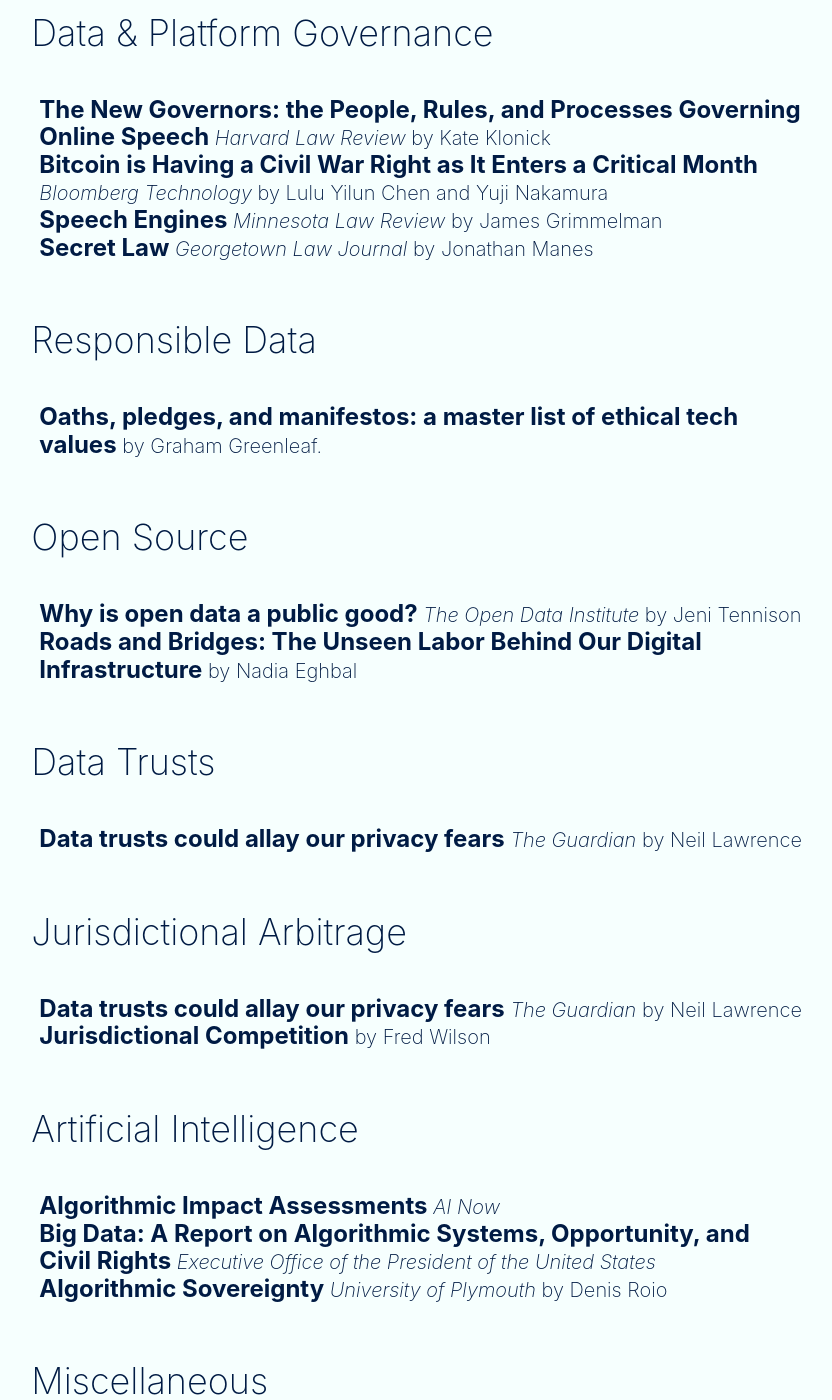
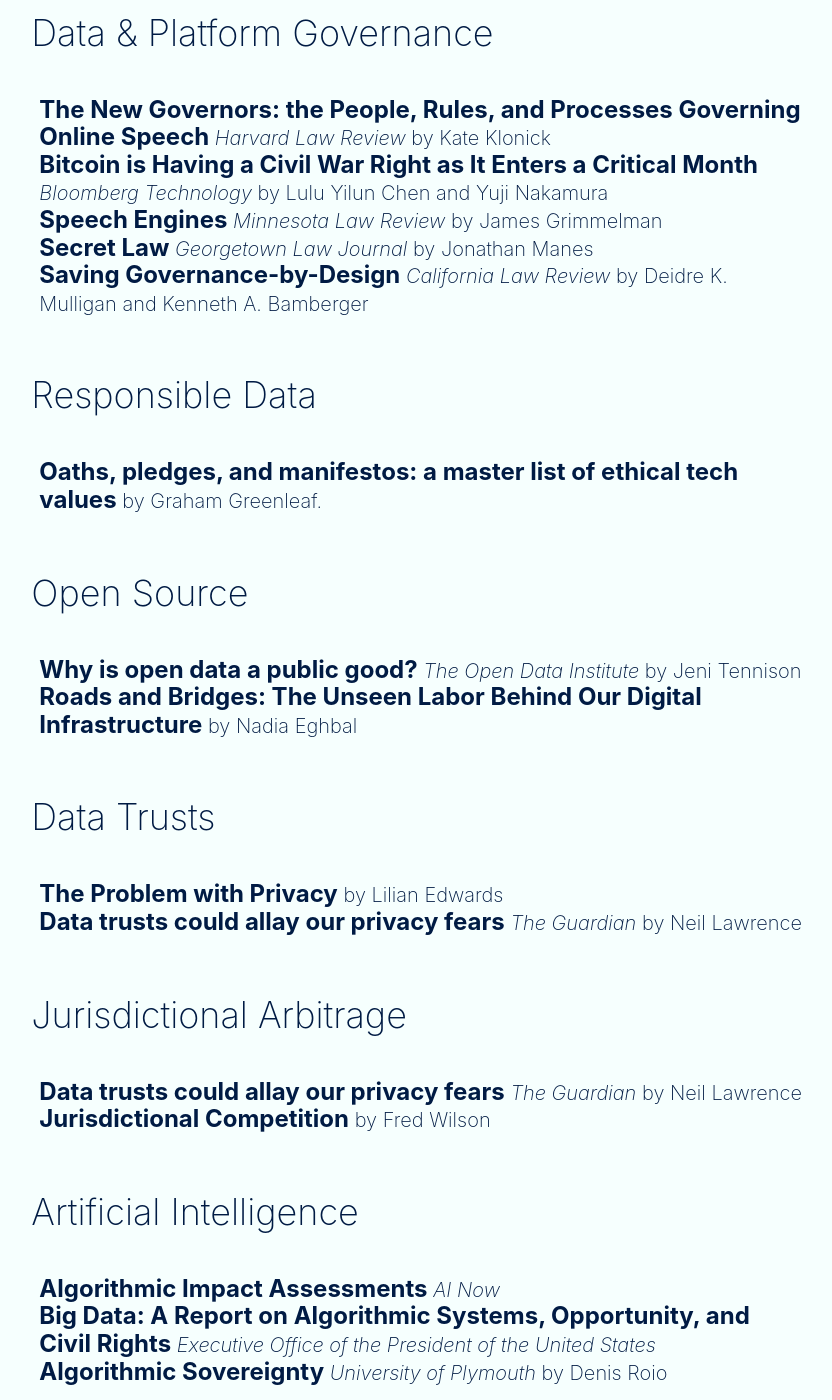
Before and after one commit to digitalpublic/digitalpublic.github.io, a Jekyll site: the page drafts/reading.html, which Jekyll copies as it is, in a window 1280 px wide and 1400 px high, scrolled down 2839 px. Shown: the whole window, without its empty margins (214-1046 px from the left). Built offline with Jekyll 4.4.1, drawn with Linux system fonts in a browser that asks for light colours; nearby versions of some CDN libraries.

Commit message:
Update reading.html

```diff
--- a/drafts/reading.html
+++ b/drafts/reading.html
@@ -108,6 +108,7 @@
   <li class="dib mr2"><a href="https://www.bloomberg.com/news/articles/2017-07-10/bitcoin-risks-splintering-as-civil-war-enters-critical-month" class="f4 f3-ns b db ph2 link dim navy"> Bitcoin is Having a Civil War Right as It Enters a Critical Month <span class="f4 fw2"><i> Bloomberg Technology </i> by Lulu Yilun Chen and Yuji Nakamura </span></a></li>
   <li class="dib mr2"><a href="https://papers.ssrn.com/sol3/papers.cfm?abstract_id=2246486" class="f4 f3-ns b db ph2 link dim navy"> Speech Engines <span class="f4 fw2"><i> Minnesota Law Review </i> by James Grimmelman </span></a></li>
   <li class="dib mr2"><a href="https://papers.ssrn.com/sol3/papers.cfm?abstract_id=2601775" class="f4 f3-ns b db ph2 link dim navy"> Secret Law <span class="f4 fw2"><i> Georgetown Law Journal </i> by Jonathan Manes </span></a></li>
+  <li class="dib mr2"><a href="https://papers.ssrn.com/sol3/papers.cfm?abstract_id=3175017" class="f4 f3-ns b db ph2 link dim navy">Saving Governance-by-Design<span class="f4 fw2">  <i>California Law Review </i>  by Deidre K. Mulligan and Kenneth A. Bamberger </span></a></li>
       </ul>
   </div>
   <div>
@@ -133,6 +134,7 @@
       <p class="f2-l f3-m left fw2 lh-copy measure">Data Trusts </p>
 
       <ul class="list pa0 pt0-ns pb3-ns">
+   <li class="dib mr2"><a href="https://papers.ssrn.com/sol3/papers.cfm?abstract_id=1857536" class="f4 f3-ns b db ph2 link dim navy">The Problem with Privacy <span class="f4 fw2">  by Lilian Edwards </span></a></li>
    <li class="dib mr2"><a href="https://www.theguardian.com/media-network/2016/jun/03/data-trusts-privacy-fears-feudalism-democracy" class="f4 f3-ns b db ph2 link dim navy">Data trusts could allay our privacy fears <span class="f4 fw2">  <i>The Guardian</i>  by Neil Lawrence </span></a></li>
 
       </ul>
```
